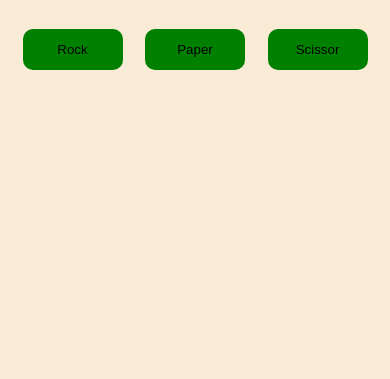
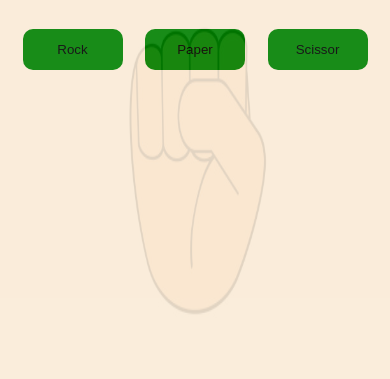
Before and after one commit to Jay5099/Game-RPS, a plain HTML site: page index.html in a window 390 px wide. Shown: the part 465-844 px from the top of the page. Drawn offline with Linux system fonts and the light colour scheme.

Commit message:
Update styles.css

```diff
--- a/styles.css
+++ b/styles.css
@@ -88,6 +88,7 @@ body{
 }
   body{
     background-image: url(./components/bg2.jpg);
+    opacity:0.90;
   }
   .game{
     background-color: antiquewhite;
```
